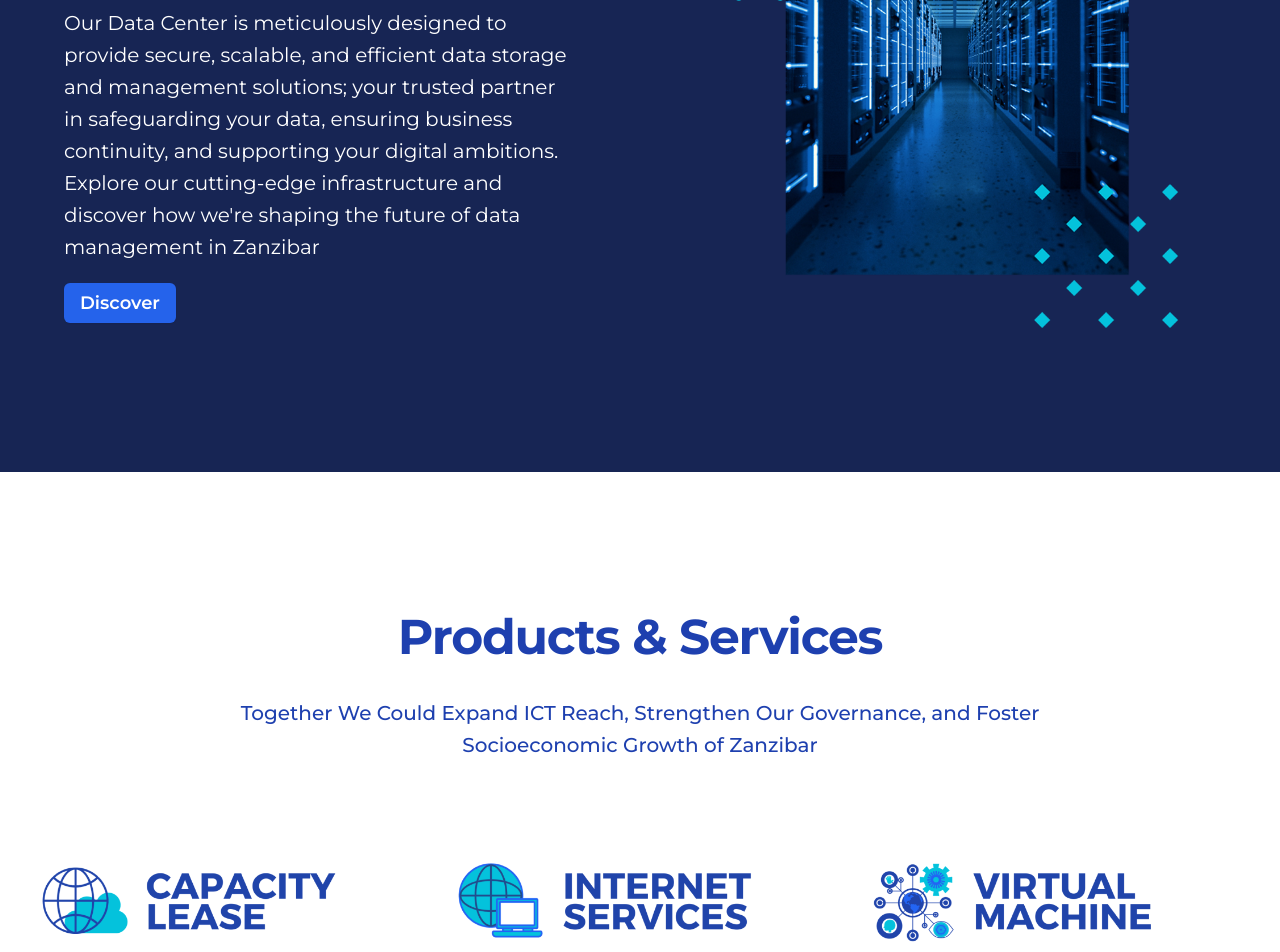
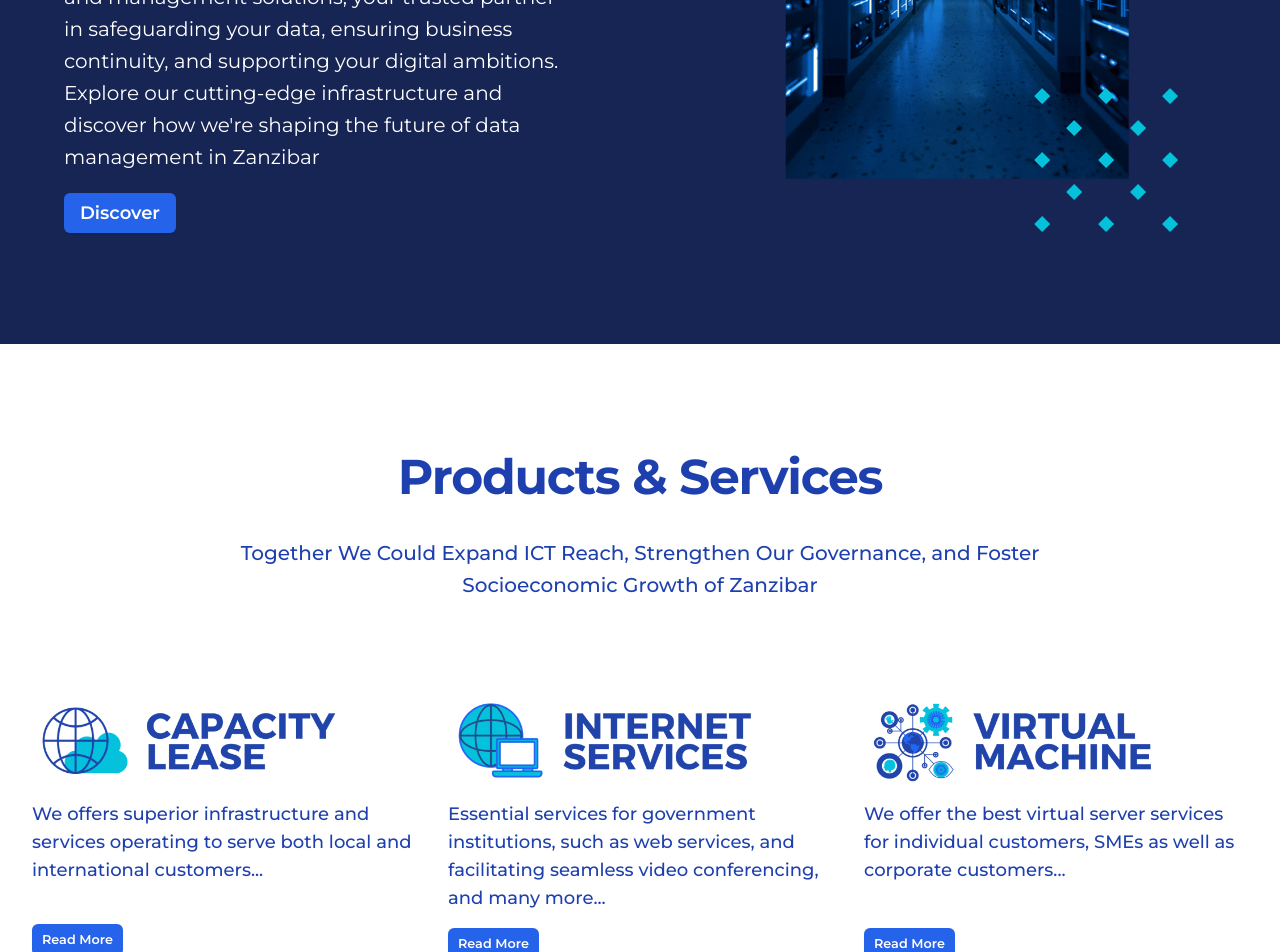
Before and after one commit to threefoldfoundation/www_zictia_demo, a Vue app: page /#/ in a window 1280 px wide. Shown: the part 1848-2800 px from the top of the page. Built offline with nearby package versions, Linux system fonts and the light colour scheme.

Commit message:
update responsive

```diff
--- a/public/css/output.css
+++ b/public/css/output.css
@@ -674,6 +674,10 @@ video {
   margin-bottom: 0.75rem;
 }
 
+.mb-4{
+  margin-bottom: 1rem;
+}
+
 .mt-0{
   margin-top: 0px;
 }
@@ -1034,11 +1038,6 @@ video {
   padding-bottom: 0.5rem;
 }
 
-.py-24{
-  padding-top: 6rem;
-  padding-bottom: 6rem;
-}
-
 .py-3{
   padding-top: 0.75rem;
   padding-bottom: 0.75rem;
@@ -1049,11 +1048,6 @@ video {
   padding-bottom: 1rem;
 }
 
-.py-6{
-  padding-top: 1.5rem;
-  padding-bottom: 1.5rem;
-}
-
 .py-8{
   padding-top: 2rem;
   padding-bottom: 2rem;
@@ -1061,6 +1055,10 @@ video {
 
 .pb-4{
   padding-bottom: 1rem;
+}
+
+.pb-6{
+  padding-bottom: 1.5rem;
 }
 
 .pb-8{
@@ -1443,11 +1441,6 @@ body {
     padding-right: 1.5rem;
   }
 
-  .sm\:py-32{
-    padding-top: 8rem;
-    padding-bottom: 8rem;
-  }
-
   .sm\:pr-0{
     padding-right: 0px;
   }
@@ -1493,14 +1486,24 @@ body {
     padding-bottom: 0px;
   }
 
+  .md\:py-12{
+    padding-top: 3rem;
+    padding-bottom: 3rem;
+  }
+
   .md\:py-20{
     padding-top: 5rem;
     padding-bottom: 5rem;
   }
 
-  .md\:py-28{
-    padding-top: 7rem;
-    padding-bottom: 7rem;
+  .md\:py-24{
+    padding-top: 6rem;
+    padding-bottom: 6rem;
+  }
+
+  .md\:py-4{
+    padding-top: 1rem;
+    padding-bottom: 1rem;
   }
 
   .md\:text-left{
@@ -1574,11 +1577,6 @@ body {
     gap: 2rem;
   }
 
-  .lg\:px-28{
-    padding-left: 7rem;
-    padding-right: 7rem;
-  }
-
   .lg\:px-4{
     padding-left: 1rem;
     padding-right: 1rem;
@@ -1594,6 +1592,11 @@ body {
     padding-bottom: 4rem;
   }
 
+  .lg\:py-24{
+    padding-top: 6rem;
+    padding-bottom: 6rem;
+  }
+
   .lg\:pt-16{
     padding-top: 4rem;
   }
@@ -1619,9 +1622,3 @@ body {
     line-height: 2rem;
   }
 }
-
-@media (min-width: 1280px){
-  .xl\:items-center{
-    align-items: center;
-  }
-}
--- a/src/components/FeaturesPage.vue
+++ b/src/components/FeaturesPage.vue
@@ -1,5 +1,5 @@
 <template>
-  <div class="bg-white py-24 sm:py-32">
+  <div class="bg-white md:py-24 lg:py-24 py-12">
     <div class="mx-auto max-w-7xl px-6 lg:px-8">
       <div class="mx-auto text-center lg:mx-0">
         <h2
--- a/src/components/HeaderContent.vue
+++ b/src/components/HeaderContent.vue
@@ -3,7 +3,7 @@
     <div
       v-for="(headerContent, i) in headerContents"
       :key="i"
-      class="py-8 md:py-28"
+      class="py-8 md:py-20"
     >
       <div class="container px-4 mx-auto">
         <div class="flex flex-wrap items-center -mx-4">
@@ -20,7 +20,7 @@
             class="w-full text-center md:text-left md:w-1/2 md:mb-0 sm:px-3 px-8 md:px-16"
           >
             <h2
-              class="text-3xl md:text-3xl lg:text-5xl leading-none font-bold tracking-tight text-blue-800"
+              class="text-2xl my-3 md:text-3xl lg:text-5xl leading-none font-bold tracking-tight text-blue-800"
             >
               {{ headerContent.title }}
             </h2>
--- a/src/components/HeaderWithBg.vue
+++ b/src/components/HeaderWithBg.vue
@@ -1,8 +1,10 @@
 <template>
   <section class="bg-blue-950">
-    <div v-for="(headerContentBlue, i) in headerContentBlues"
+    <div
+      v-for="(headerContentBlue, i) in headerContentBlues"
       :key="i"
-    class="py-8 md:py-28">
+      class="md:py-20"
+    >
       <div class="container px-4 mx-auto">
         <div class="flex flex-wrap items-center -mx-4">
           <div class="w-full md:w-1/2 px-4">
@@ -15,30 +17,28 @@
             </div>
           </div>
           <div
-            class="w-full md:w-1/2 mb-16 md:mb-0 sm:px-3 px-8 md:px-16 py-3 lg:order-first"
+            class="w-full md:w-1/2 mb-16 md:mb-0 text-center md:text-left sm:px-3 px-8 md:px-16 py-3 lg:order-first"
           >
             <h2
-              class="text-2xl md:text-3xl lg:text-5xl leading-none font-semibold tracking-tight text-white"
+              class="text-2xl md:text-3xl my-3 lg:text-5xl leading-none font-semibold tracking-tight text-white"
             >
-            {{ headerContentBlue.title }}
+              {{ headerContentBlue.title }}
             </h2>
             <p
               class="mt-4 text-base lg:text-xl mx-auto font-normal leading-8 text-white"
               v-html="headerContentBlue.content"
-            >
-            </p>
+            ></p>
             <p
               class="mb-3 text-base lg:text-xl mx-auto font-normal leading-8 text-white"
               v-html="headerContentBlue.content2"
-            >
-            </p>
+            ></p>
             <div class="flex flex-wrap">
               <div class="w-full md:w-auto py-1 md:py-0 md:mr-4">
                 <button
                   type="button"
                   class="mt-2 rounded-md bg-blue-600 px-4 py-1.5 lg:text-lg text-base font-semibold text-white shadow-sm hover:bg-blue-500 focus-visible:outline focus-visible:outline-2 focus-visible:outline-offset-2 focus-visible:outline-blue-600"
                 >
-                {{ headerContentBlue.button }}
+                  {{ headerContentBlue.button }}
                 </button>
               </div>
               <div class="w-full md:w-auto py-1 md:py-0"></div>
--- a/src/components/HeaderWithBgRight.vue
+++ b/src/components/HeaderWithBgRight.vue
@@ -1,37 +1,40 @@
 <template>
   <section class="bg-blue-950">
-    <div v-for="(headerWithBgRight, i) in headerWithBgRights"
+    <div
+      v-for="(headerWithBgRight, i) in headerWithBgRights"
       :key="i"
-    class="py-8 md:py-28">
+      class="pb-6 md:py-20"
+    >
       <div class="container px-4 mx-auto">
         <div class="flex flex-wrap items-center -mx-4">
           <div class="w-full md:w-1/2 lg:px-4">
             <div class="relative mx-auto md:mr-0 max-w-max">
               <img
                 :src="headerWithBgRight.photo"
-                class="relative w-full py-4 sm:my-4 lg:w-3/4 mx-auto"
+                class="relative w-full mb-4 md:py-4 sm:my-4 lg:w-3/4 mx-auto"
                 alt=""
               />
             </div>
           </div>
-          <div class="w-full text-center md:text-left md:w-1/2 md:mb-0 sm:px-3 px-8 md:px-16">
+          <div
+            class="w-full text-center md:text-left md:w-1/2 md:mb-0 sm:px-3 px-8 md:px-16"
+          >
             <h2
-              class="text-2xl md:text-3xl lg:text-5xl leading-none font-semibold tracking-tight text-white"
+              class="text-2xl my-3 md:text-3xl lg:text-5xl leading-none font-semibold tracking-tight text-white"
             >
-            {{ headerWithBgRight.title }}
+              {{ headerWithBgRight.title }}
             </h2>
             <p
               class="my-3 text-base lg:text-xl mx-auto font-normal leading-8 text-white"
               v-html="headerWithBgRight.content"
-              >
-            </p>
+            ></p>
             <div class="flex flex-wrap">
               <div class="w-full md:w-auto py-1 md:py-0 md:mr-4">
                 <button
                   type="button"
                   class="mt-2 rounded-md bg-blue-600 px-4 py-1.5 lg:text-lg text-base font-semibold text-white shadow-sm hover:bg-blue-500 focus-visible:outline focus-visible:outline-2 focus-visible:outline-offset-2 focus-visible:outline-blue-600"
                 >
-                {{ headerWithBgRight.button }}
+                  {{ headerWithBgRight.button }}
                 </button>
               </div>
             </div>
--- a/src/components/TestimonialsPage.vue
+++ b/src/components/TestimonialsPage.vue
@@ -1,4 +1,5 @@
 <template>
+  <section class="md:py-12 py-4">
     <div class="navigation-wrapper">
       <div
         ref="container"
@@ -139,7 +140,9 @@
                   </svg>
                 </div>
 
-              <p class="mt-0.5 text-lg font-medium text-gray-900">OR-TMSMIM</p>
+                <p class="mt-0.5 text-lg font-medium text-gray-900">
+                  OR-TMSMIM
+                </p>
               </div>
             </div>
 
@@ -213,7 +216,9 @@
                   </svg>
                 </div>
 
-              <p class="mt-0.5 text-lg font-medium text-gray-900">OR-TMSMIM</p>
+                <p class="mt-0.5 text-lg font-medium text-gray-900">
+                  OR-TMSMIM
+                </p>
               </div>
             </div>
 
@@ -241,6 +246,7 @@
         Read Customer’s Reviews
       </button>
     </div>
+  </section>
 </template>
 
 <script>
```
Lines whose indentation alone changed are shown as unchanged.
